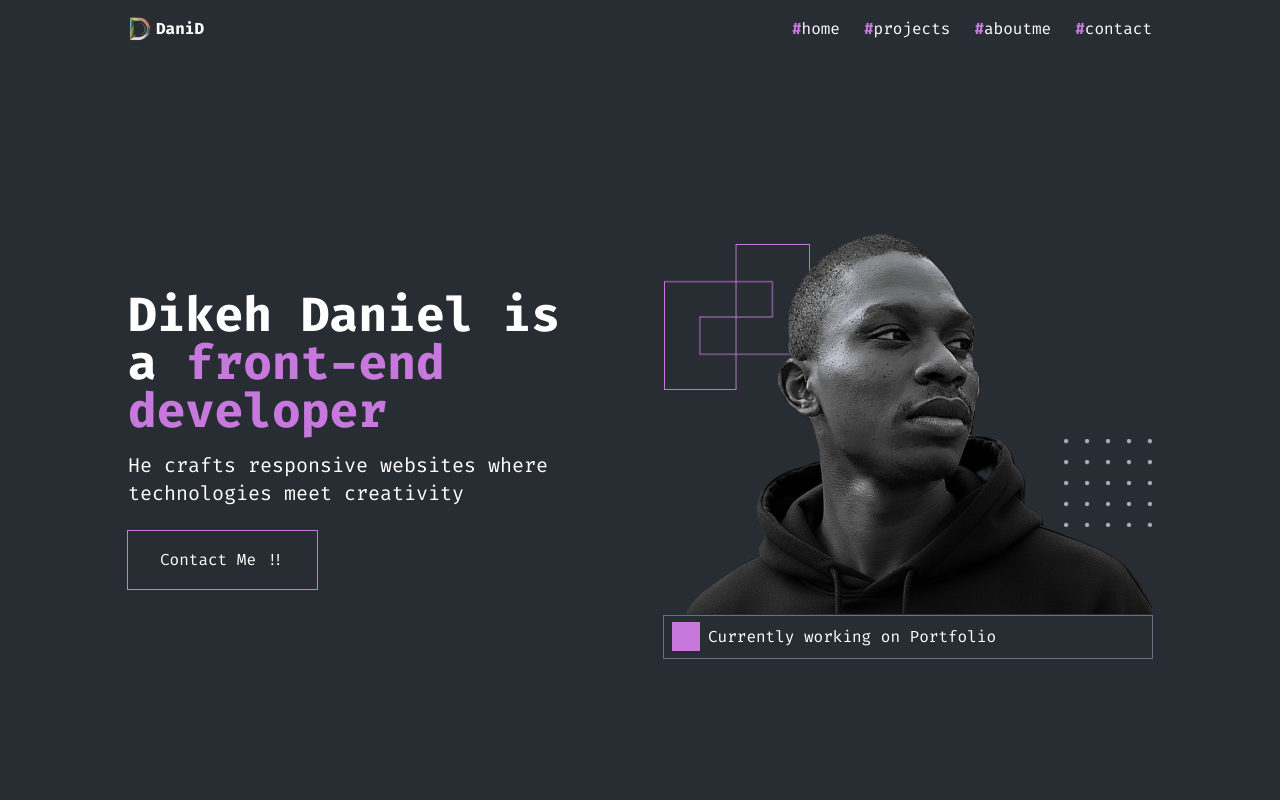
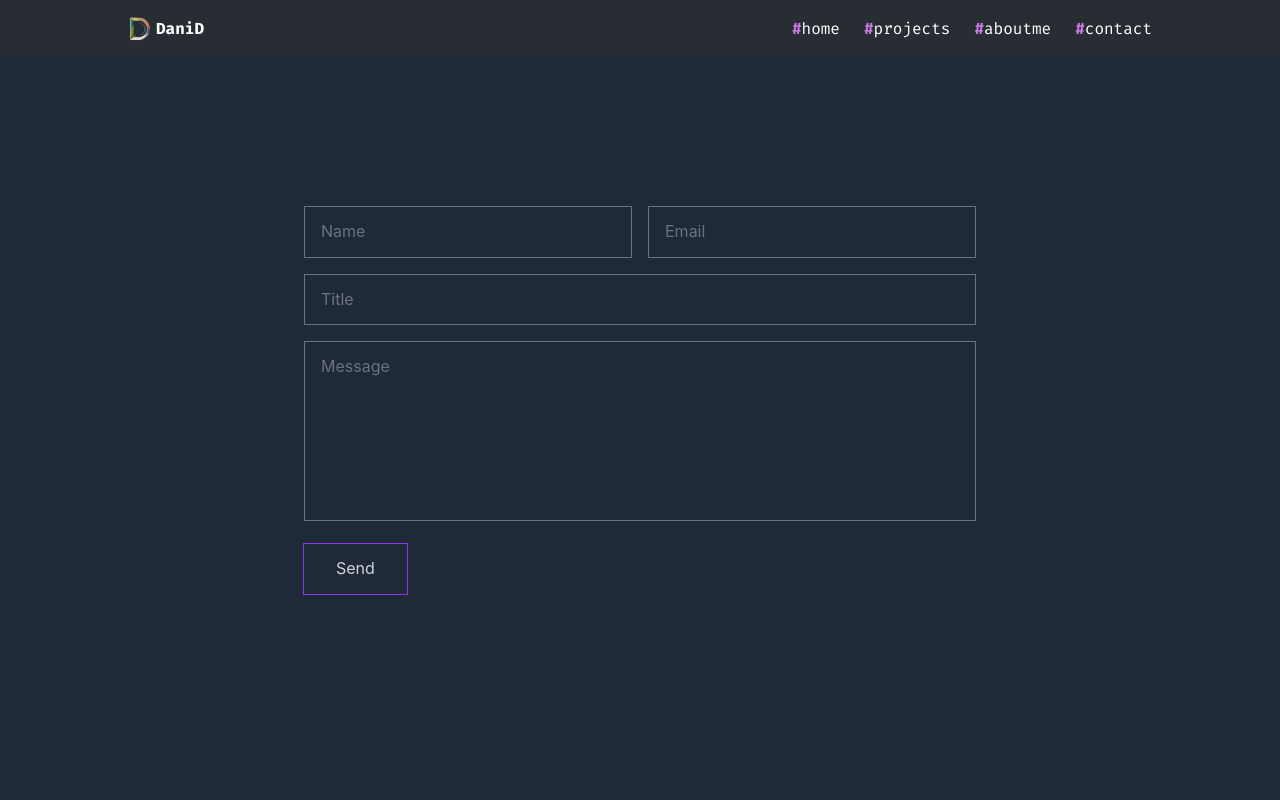
Before and after one commit to 081dikeh/MyPortfolio, a React (Vite) app: page /contact in a window 1280 px wide. Shown: the top 800 px of the page. Built offline with nearby package versions, Linux system fonts and the light colour scheme.

Commit message:
contactmepage

```diff
--- /dev/null
+++ b/src/pages/ContactMePage.tsx
@@ -0,0 +1,85 @@
+import React, { useState, FormEvent } from 'react';
+
+interface FormData {
+  name: string;
+  email: string;
+  title: string;
+  message: string;
+}
+
+export default function ContactMePage() {
+  const [formData, setFormData] = useState<FormData>({
+    name: '',
+    email: '',
+    title: '',
+    message: ''
+  });
+
+  const handleChange = (e: React.ChangeEvent<HTMLInputElement | HTMLTextAreaElement>) => {
+    const { name, value } = e.target;
+    setFormData(prev => ({
+      ...prev,
+      [name]: value
+    }));
+  };
+
+  const handleSubmit = (e: FormEvent<HTMLFormElement>) => {
+    e.preventDefault();
+    console.log('Form submitted:', formData);
+    // Add your submit logic here
+  };
+
+  return (
+    <div className="min-h-screen bg-gray-800 flex items-center justify-center p-6">
+      <form onSubmit={handleSubmit} className="w-full max-w-2xl space-y-4">
+        <div className="grid grid-cols-1 md:grid-cols-2 gap-4">
+          <input
+            type="text"
+            name="name"
+            placeholder="Name"
+            value={formData.name}
+            onChange={handleChange}
+            className="w-full px-4 py-3 bg-transparent border border-gray-500 text-gray-300 placeholder-gray-500 focus:outline-none focus:border-purple-500 transition-colors"
+            required
+          />
+          <input
+            type="email"
+            name="email"
+            placeholder="Email"
+            value={formData.email}
+            onChange={handleChange}
+            className="w-full px-4 py-3 bg-transparent border border-gray-500 text-gray-300 placeholder-gray-500 focus:outline-none focus:border-purple-500 transition-colors"
+            required
+          />
+        </div>
+
+        <input
+          type="text"
+          name="title"
+          placeholder="Title"
+          value={formData.title}
+          onChange={handleChange}
+          className="w-full px-4 py-3 bg-transparent border border-gray-500 text-gray-300 placeholder-gray-500 focus:outline-none focus:border-purple-500 transition-colors"
+          required
+        />
+
+        <textarea
+          name="message"
+          placeholder="Message"
+          value={formData.message}
+          onChange={handleChange}
+          rows={6}
+          className="w-full px-4 py-3 bg-transparent border border-gray-500 text-gray-300 placeholder-gray-500 focus:outline-none focus:border-purple-500 transition-colors resize-none"
+          required
+        />
+
+        <button
+          type="submit"
+          className="px-8 py-3 ring-1 ring-brand-600  text-gray-300 hover:bg-purple-600 hover:border-purple-600 transition-colors"
+        >
+          Send
+        </button>
+      </form>
+    </div>
+  );
+};
--- a/src/routes/AppRoutes.tsx
+++ b/src/routes/AppRoutes.tsx
@@ -2,6 +2,7 @@ import { Route, Routes } from "react-router-dom";
 import ProjectsPage from "../pages/ProjectsPage";
 import HomePage from "../pages/HomePage";
 import AboutMePage from "../pages/AboutMePage";
+import ContactMePage from "../pages/ContactMePage";
 
 export default function AppRoutes() {
     return (
@@ -10,7 +11,7 @@ export default function AppRoutes() {
             <Route path="/projects" element={<ProjectsPage />} />
             <Route path="*" element={<HomePage />} />
             <Route path="/aboutme" element={<AboutMePage />} />
-
+            <Route path="/contact" element={<ContactMePage />} />
         </Routes>
     )
 }
```
